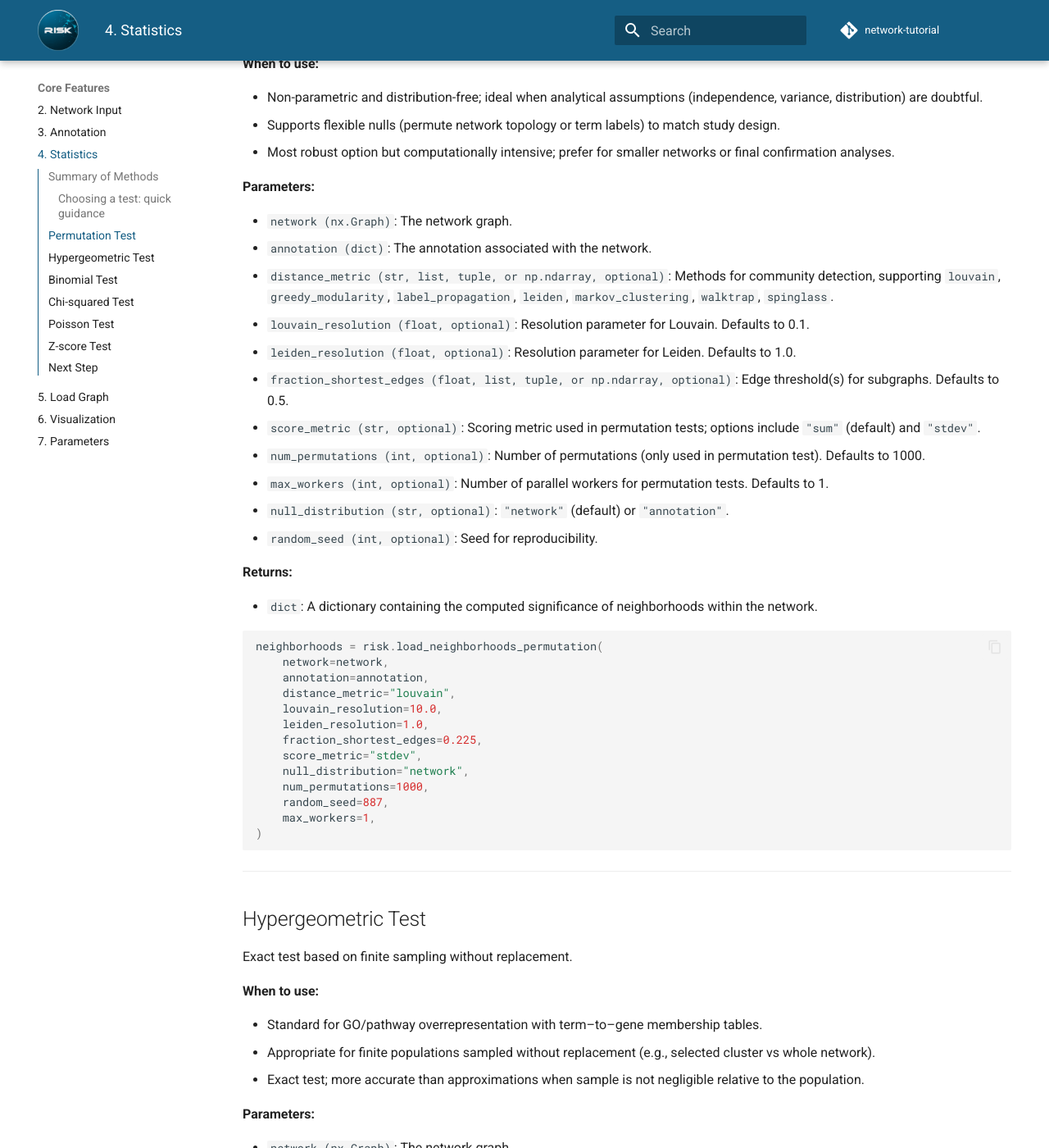
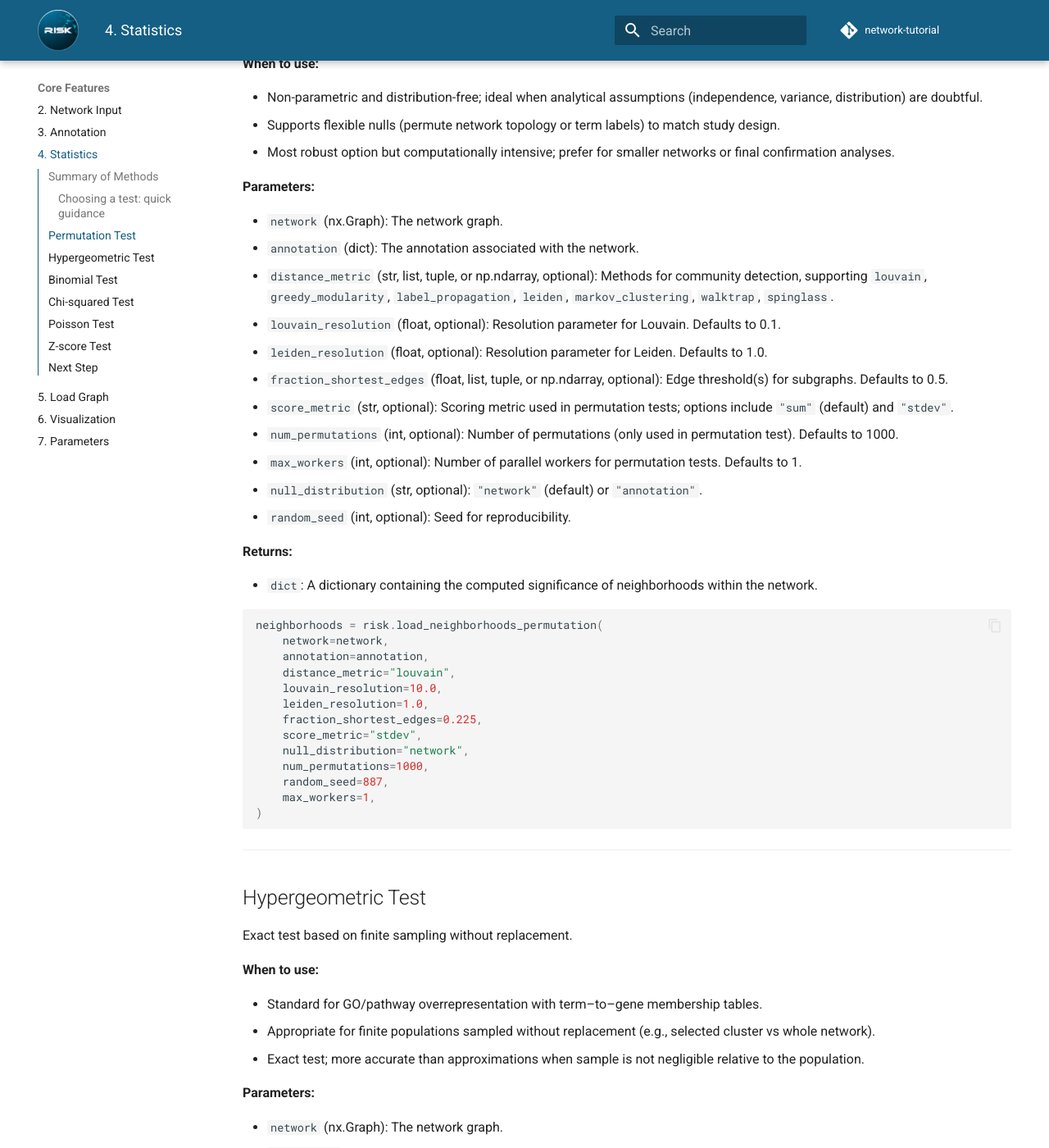
Before and after one commit to riskportal/network-tutorial, an MkDocs documentation site: the page built from docs/4_statistics.md, in a window 1280 px wide and 1400 px high, scrolled down 1245 px. Shown: the whole window at 82% size. Built offline with MkDocs 1.6.1 and Material for MkDocs 9.7.7, drawn with Linux system fonts in a browser that asks for light colours; comment, search, counter and statistics services are not loaded; some of the changed text lies outside the part shown.

Commit message:
fix typing

```diff
--- a/docs/4_statistics.md
+++ b/docs/4_statistics.md
@@ -6,14 +6,14 @@ RISK implements multiple statistical methods to assess overrepresentation of fun
 
 ## Summary of Methods
 
-| Test           | Speed     | Primary use                              | When/Why (assumptions & notes)                                                                                              |
-| -------------- | --------- | ---------------------------------------- | --------------------------------------------------------------------------------------------------------------------------- |
-| Permutation    | ⚖️ Medium | Most robust; non-parametric              | Distribution-free empirical null (permute network or labels); best when assumptions are unclear; computationally intensive. |
-| Hypergeometric | ⚖️ Medium | Standard for GO/pathway enrichment       | Finite population without replacement; exact count-based test for term–to–gene membership tables.                       |
-| Binomial       | ⚡ Fast   | Scalable approximation                   | With replacement/independent trials; good large-population approximation to hypergeometric when sample << population.    |
-| Chi-squared    | ⚡ Fast   | Contingency-table testing, large samples | For large counts; expected cell counts ≥ 5; very fast for big tables; avoid with sparse/low counts.                         |
-| Poisson        | ⚡ Fast   | Rare events, sparse networks             | Counts of independent events at ~constant rate; good when events are rare (small p, large n). Check for overdispersion.     |
-| Z-score        | ⚡ Fast   | Quick standardized scoring               | Normal approximation; great for rapid ranking at scale; avoid when counts are very small or highly skewed.                  |
+| Test           | Speed  | Primary use                              | When/Why (assumptions & notes)                                                                                              |
+| -------------- | ------ | ---------------------------------------- | --------------------------------------------------------------------------------------------------------------------------- |
+| Permutation    | Medium | Most robust; non-parametric              | Distribution-free empirical null (permute network or labels); best when assumptions are unclear; computationally intensive. |
+| Hypergeometric | Medium | Standard for GO/pathway enrichment       | Finite population without replacement; exact count-based test for term–to–gene membership tables.                           |
+| Binomial       | Fast   | Scalable approximation                   | With replacement/independent trials; good large-population approximation to hypergeometric when sample << population.       |
+| Chi-squared    | Fast   | Contingency-table testing, large samples | For large counts; expected cell counts ≥ 5; very fast for big tables; avoid with sparse/low counts.                         |
+| Poisson        | Fast   | Rare events, sparse networks             | Counts of independent events at ~constant rate; good when events are rare (small p, large n). Check for overdispersion.     |
+| Z-score        | Fast   | Quick standardized scoring               | Normal approximation; great for rapid ranking at scale; avoid when counts are very small or highly skewed.                  |
 
 ### Choosing a test: quick guidance
 
@@ -38,17 +38,17 @@ Builds an empirical null by permuting either the network structure or annotation
 
 **Parameters:**
 
-- `network (nx.Graph)`: The network graph.
-- `annotation (dict)`: The annotation associated with the network.
-- `distance_metric (str, list, tuple, or np.ndarray, optional)`: Methods for community detection, supporting `louvain`, `greedy_modularity`, `label_propagation`, `leiden`, `markov_clustering`, `walktrap`, `spinglass`.
-- `louvain_resolution (float, optional)`: Resolution parameter for Louvain. Defaults to 0.1.
-- `leiden_resolution (float, optional)`: Resolution parameter for Leiden. Defaults to 1.0.
-- `fraction_shortest_edges (float, list, tuple, or np.ndarray, optional)`: Edge threshold(s) for subgraphs. Defaults to 0.5.
-- `score_metric (str, optional)`: Scoring metric used in permutation tests; options include `"sum"` (default) and `"stdev"`.
-- `num_permutations (int, optional)`: Number of permutations (only used in permutation test). Defaults to 1000.
-- `max_workers (int, optional)`: Number of parallel workers for permutation tests. Defaults to 1.
-- `null_distribution (str, optional)`: `"network"` (default) or `"annotation"`.
-- `random_seed (int, optional)`: Seed for reproducibility.
+- `network` (nx.Graph): The network graph.
+- `annotation` (dict): The annotation associated with the network.
+- `distance_metric` (str, list, tuple, or np.ndarray, optional): Methods for community detection, supporting `louvain`, `greedy_modularity`, `label_propagation`, `leiden`, `markov_clustering`, `walktrap`, `spinglass`.
+- `louvain_resolution` (float, optional): Resolution parameter for Louvain. Defaults to 0.1.
+- `leiden_resolution` (float, optional): Resolution parameter for Leiden. Defaults to 1.0.
+- `fraction_shortest_edges` (float, list, tuple, or np.ndarray, optional): Edge threshold(s) for subgraphs. Defaults to 0.5.
+- `score_metric` (str, optional): Scoring metric used in permutation tests; options include `"sum"` (default) and `"stdev"`.
+- `num_permutations` (int, optional): Number of permutations (only used in permutation test). Defaults to 1000.
+- `max_workers` (int, optional): Number of parallel workers for permutation tests. Defaults to 1.
+- `null_distribution` (str, optional): `"network"` (default) or `"annotation"`.
+- `random_seed` (int, optional): Seed for reproducibility.
 
 **Returns:**
 
@@ -84,14 +84,14 @@ Exact test based on finite sampling without replacement.
 
 **Parameters:**
 
-- `network (nx.Graph)`: The network graph.
-- `annotation (dict)`: The annotation associated with the network.
-- `distance_metric (str, list, tuple, or np.ndarray, optional)`: Methods for community detection, supporting `louvain`, `greedy_modularity`, `label_propagation`, `leiden`, `markov_clustering`, `walktrap`, `spinglass`.
-- `louvain_resolution (float, optional)`: Resolution parameter for Louvain. Defaults to 0.1.
-- `leiden_resolution (float, optional)`: Resolution parameter for Leiden. Defaults to 1.0.
-- `fraction_shortest_edges (float, list, tuple, or np.ndarray, optional)`: Edge threshold(s) for subgraphs. Defaults to 0.5.
-- `null_distribution (str, optional)`: `"network"` (default) or `"annotation"`.
-- `random_seed (int, optional)`: Seed for reproducibility.
+- `network` (nx.Graph): The network graph.
+- `annotation` (dict): The annotation associated with the network.
+- `distance_metric` (str, list, tuple, or np.ndarray, optional): Methods for community detection, supporting `louvain`, `greedy_modularity`, `label_propagation`, `leiden`, `markov_clustering`, `walktrap`, `spinglass`.
+- `louvain_resolution` (float, optional): Resolution parameter for Louvain. Defaults to 0.1.
+- `leiden_resolution` (float, optional): Resolution parameter for Leiden. Defaults to 1.0.
+- `fraction_shortest_edges` (float, list, tuple, or np.ndarray, optional): Edge threshold(s) for subgraphs. Defaults to 0.5.
+- `null_distribution` (str, optional): `"network"` (default) or `"annotation"`.
+- `random_seed` (int, optional): Seed for reproducibility.
 
 **Returns:**
 
@@ -124,14 +124,14 @@ Approximates overrepresentation via independent trials.
 
 **Parameters:**
 
-- `network (nx.Graph)`: The network graph.
-- `annotation (dict)`: The annotation associated with the network.
-- `distance_metric (str, list, tuple, or np.ndarray, optional)`: Methods for community detection, supporting `louvain`, `greedy_modularity`, `label_propagation`, `leiden`, `markov_clustering`, `walktrap`, `spinglass`.
-- `louvain_resolution (float, optional)`: Resolution parameter for Louvain. Defaults to 0.1.
-- `leiden_resolution (float, optional)`: Resolution parameter for Leiden. Defaults to 1.0.
-- `fraction_shortest_edges (float, list, tuple, or np.ndarray, optional)`: Edge threshold(s) for subgraphs. Defaults to 0.5.
-- `null_distribution (str, optional)`: `"network"` (default) or `"annotation"`.
-- `random_seed (int, optional)`: Seed for reproducibility.
+- `network` (nx.Graph): The network graph.
+- `annotation` (dict): The annotation associated with the network.
+- `distance_metric` (str, list, tuple, or np.ndarray, optional): Methods for community detection, supporting `louvain`, `greedy_modularity`, `label_propagation`, `leiden`, `markov_clustering`, `walktrap`, `spinglass`.
+- `louvain_resolution` (float, optional): Resolution parameter for Louvain. Defaults to 0.1.
+- `leiden_resolution` (float, optional): Resolution parameter for Leiden. Defaults to 1.0.
+- `fraction_shortest_edges` (float, list, tuple, or np.ndarray, optional): Edge threshold(s) for subgraphs. Defaults to 0.5.
+- `null_distribution` (str, optional): `"network"` (default) or `"annotation"`.
+- `random_seed` (int, optional): Seed for reproducibility.
 
 **Returns:**
 
@@ -164,14 +164,14 @@ Evaluates significance using contingency tables.
 
 **Parameters:**
 
-- `network (nx.Graph)`: The network graph.
-- `annotation (dict)`: The annotation associated with the network.
-- `distance_metric (str, list, tuple, or np.ndarray, optional)`: Methods for community detection, supporting `louvain`, `greedy_modularity`, `label_propagation`, `leiden`, `markov_clustering`, `walktrap`, `spinglass`.
-- `louvain_resolution (float, optional)`: Resolution parameter for Louvain. Defaults to 0.1.
-- `leiden_resolution (float, optional)`: Resolution parameter for Leiden. Defaults to 1.0.
-- `fraction_shortest_edges (float, list, tuple, or np.ndarray, optional)`: Edge threshold(s) for subgraphs. Defaults to 0.5.
-- `null_distribution (str, optional)`: `"network"` (default) or `"annotation"`.
-- `random_seed (int, optional)`: Seed for reproducibility.
+- `network` (nx.Graph): The network graph.
+- `annotation` (dict): The annotation associated with the network.
+- `distance_metric` (str, list, tuple, or np.ndarray, optional): Methods for community detection, supporting `louvain`, `greedy_modularity`, `label_propagation`, `leiden`, `markov_clustering`, `walktrap`, `spinglass`.
+- `louvain_resolution` (float, optional): Resolution parameter for Louvain. Defaults to 0.1.
+- `leiden_resolution` (float, optional): Resolution parameter for Leiden. Defaults to 1.0.
+- `fraction_shortest_edges` (float, list, tuple, or np.ndarray, optional): Edge threshold(s) for subgraphs. Defaults to 0.5.
+- `null_distribution` (str, optional): `"network"` (default) or `"annotation"`.
+- `random_seed` (int, optional): Seed for reproducibility.
 
 **Returns:**
 
@@ -204,14 +204,14 @@ Tests observed frequencies against a Poisson expectation.
 
 **Parameters:**
 
-- `network (nx.Graph)`: The network graph.
-- `annotation (dict)`: The annotation associated with the network.
-- `distance_metric (str, list, tuple, or np.ndarray, optional)`: Methods for community detection, supporting `louvain`, `greedy_modularity`, `label_propagation`, `leiden`, `markov_clustering`, `walktrap`, `spinglass`.
-- `louvain_resolution (float, optional)`: Resolution parameter for Louvain. Defaults to 0.1.
-- `leiden_resolution (float, optional)`: Resolution parameter for Leiden. Defaults to 1.0.
-- `fraction_shortest_edges (float, list, tuple, or np.ndarray, optional)`: Edge threshold(s) for subgraphs. Defaults to 0.5.
-- `null_distribution (str, optional)`: `"network"` (default) or `"annotation"`.
-- `random_seed (int, optional)`: Seed for reproducibility.
+- `network` (nx.Graph): The network graph.
+- `annotation` (dict): The annotation associated with the network.
+- `distance_metric` (str, list, tuple, or np.ndarray, optional): Methods for community detection, supporting `louvain`, `greedy_modularity`, `label_propagation`, `leiden`, `markov_clustering`, `walktrap`, `spinglass`.
+- `louvain_resolution` (float, optional): Resolution parameter for Louvain. Defaults to 0.1.
+- `leiden_resolution` (float, optional): Resolution parameter for Leiden. Defaults to 1.0.
+- `fraction_shortest_edges` (float, list, tuple, or np.ndarray, optional): Edge threshold(s) for subgraphs. Defaults to 0.5.
+- `null_distribution` (str, optional): `"network"` (default) or `"annotation"`.
+- `random_seed` (int, optional): Seed for reproducibility.
 
 **Returns:**
 
@@ -244,14 +244,14 @@ Computes standardized enrichment scores.
 
 **Parameters:**
 
-- `network (nx.Graph)`: The network graph.
-- `annotation (dict)`: The annotation associated with the network.
-- `distance_metric (str, list, tuple, or np.ndarray, optional)`: Methods for community detection, supporting `louvain`, `greedy_modularity`, `label_propagation`, `leiden`, `markov_clustering`, `walktrap`, `spinglass`.
-- `louvain_resolution (float, optional)`: Resolution parameter for Louvain. Defaults to 0.1.
-- `leiden_resolution (float, optional)`: Resolution parameter for Leiden. Defaults to 1.0.
-- `fraction_shortest_edges (float, list, tuple, or np.ndarray, optional)`: Edge threshold(s) for subgraphs. Defaults to 0.5.
-- `null_distribution (str, optional)`: `"network"` (default) or `"annotation"`.
-- `random_seed (int, optional)`: Seed for reproducibility.
+- `network` (nx.Graph): The network graph.
+- `annotation` (dict): The annotation associated with the network.
+- `distance_metric` (str, list, tuple, or np.ndarray, optional): Methods for community detection, supporting `louvain`, `greedy_modularity`, `label_propagation`, `leiden`, `markov_clustering`, `walktrap`, `spinglass`.
+- `louvain_resolution` (float, optional): Resolution parameter for Louvain. Defaults to 0.1.
+- `leiden_resolution` (float, optional): Resolution parameter for Leiden. Defaults to 1.0.
+- `fraction_shortest_edges` (float, list, tuple, or np.ndarray, optional): Edge threshold(s) for subgraphs. Defaults to 0.5.
+- `null_distribution` (str, optional): `"network"` (default) or `"annotation"`.
+- `random_seed` (int, optional): Seed for reproducibility.
 
 **Returns:**
 
```
Also changed, not shown: docs/5_load_graph.md (+14 -14 lines).
